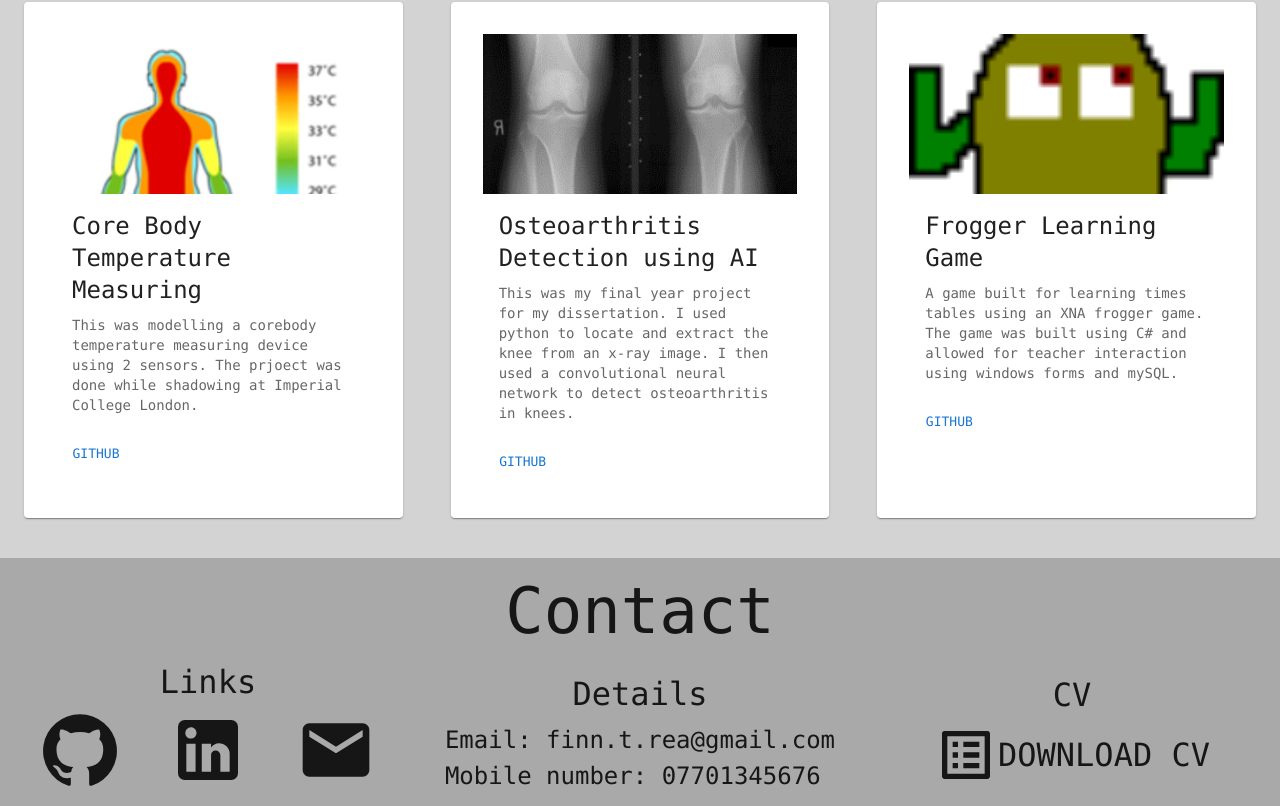
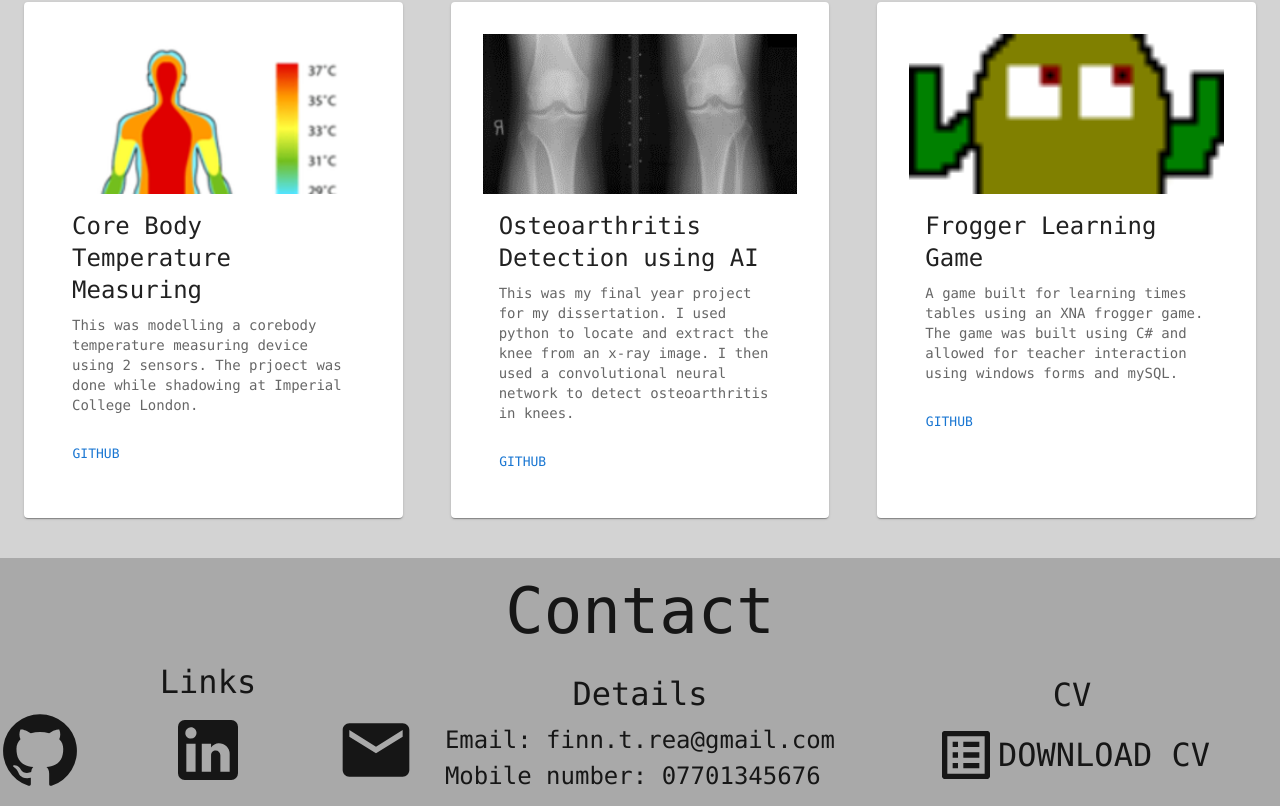
Before and after one commit to finnrea78/Portfolio, a React (Create React App) app: page / in a window 1280 px wide. Shown: the part 1275-2081 px from the top of the page. Built offline with nearby package versions, Linux system fonts and the light colour scheme.

Commit message:
Contact page update for links

```diff
--- a/src/components/Contact.js
+++ b/src/components/Contact.js
@@ -34,7 +34,7 @@ const Contact = React.forwardRef((props, ref) => {
     display: "flex",
     alignItems: "center",
     justifyContent: "space-between",
-    mx: { xs: 10, sm: 15, md: 3, lg: 5, xl: 10 },
+    // mx: { xs: 10, sm: 15, md: 3, lg: 5, xl: 10 },
     mt: 1,
     mb: 2,
   };
@@ -67,7 +67,7 @@ const Contact = React.forwardRef((props, ref) => {
         alignItems="center"
         justifyContent="center"
       >
-        <Grid item xs={12} sm={12} md={4}>
+        <Grid item xs={12} sm={12} md={4} sx={{mx:{xs: 4, sm: 20, md: 0}}}>
           <Typography variant="h3" component="h1" sx={subtitleStyle}>
             Links
           </Typography>
```
